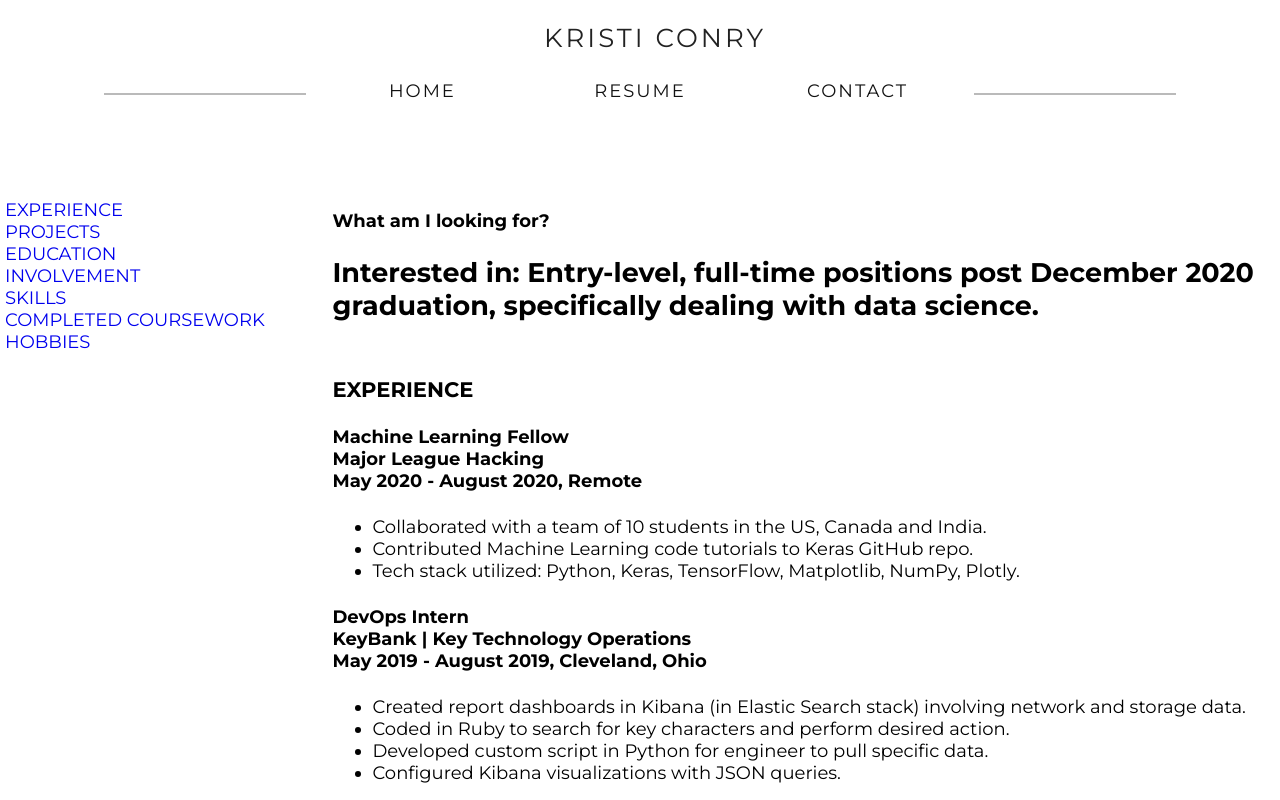
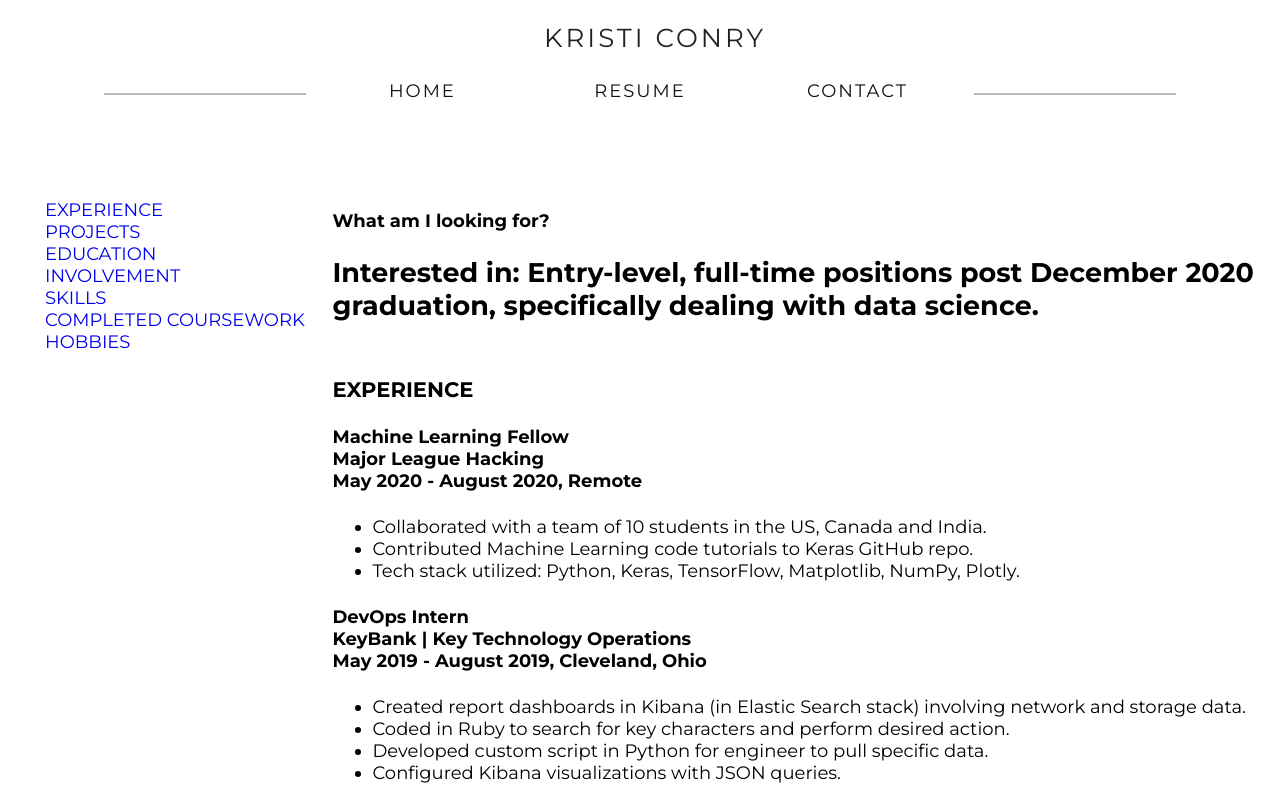
Before and after one commit to ktakattack/website, an Angular app: page /resume in a window 1280 px wide. Shown: the top 800 px of the page. Built offline with nearby package versions, Linux system fonts and the light colour scheme.

Commit message:
made menu sticky

```diff
--- a/src/app/resume/resume.component.sass
+++ b/src/app/resume/resume.component.sass
@@ -19,7 +19,12 @@ nav
 /* Style the list inside the menu */
 nav ul
   list-style-type: none
-  padding: 0
+  padding: 5
+
+  position: -webkit-sticky
+  position: sticky
+  // background-color: #92d4e7
+  top: 0
 
 
 /* Style the content */
```
